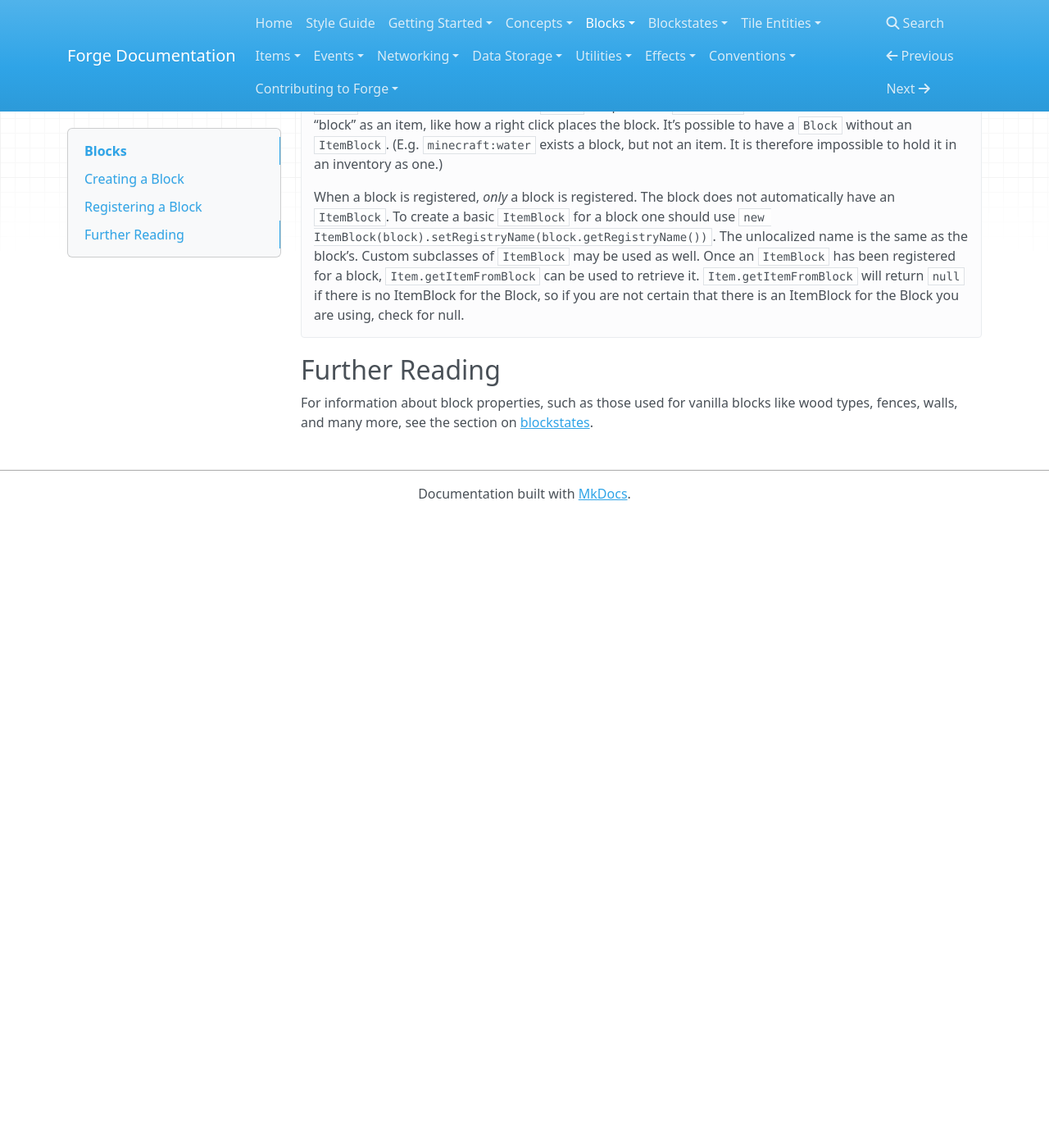
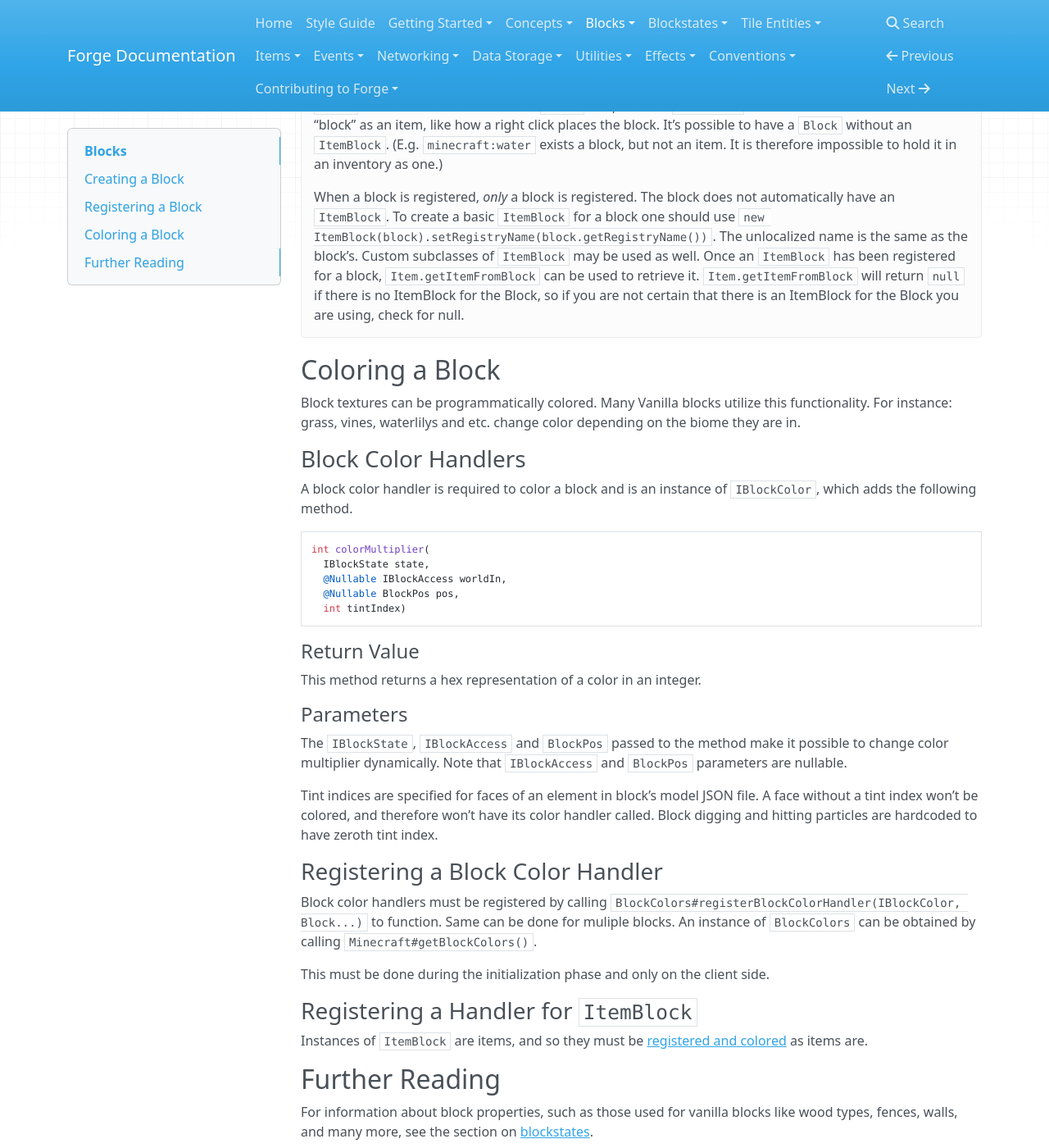
Before and after one commit to MinecraftForge/Documentation, an MkDocs documentation site: the page built from docs/blocks/blocks.md, in a window 1280 px wide and 1400 px high, scrolled down 1314 px. Shown: the whole window at 82% size. Built offline with MkDocs 1.6.1, drawn with Linux system fonts in a browser that asks for light colours; nearby versions of some CDN libraries; old or Windows-style settings are respelled for this version of MkDocs; before the commit the page ends 1944 px from its top, so only the background shows below that.

Commit message:
Added some information about coloring blocks and items (#102)
* Add "Coloring a Block" section to Blocks

* Add "Coloring an Item" section to Items; organize

* Last check

* json -> JSON

* Change based on elifoster's suggestions

* WIP

* Finish changing based on williewillus's suggestions

* WIP

* Final version of items coloring

I suppose.

* Final version of block coloring

I suppose

* Why did that new line appear out of nowhere?

* A little of organization

* Required changes (besides BlockModelRenderer thing)

* Update Blocks

* This little thing annoys me

````diff
--- a/docs/blocks/blocks.md
+++ b/docs/blocks/blocks.md
@@ -35,6 +35,43 @@ Blocks must be [registered][registering] to function.
 
     When a block is registered, *only* a block is registered. The block does not automatically have an `ItemBlock`. To create a basic `ItemBlock` for a block one should use `new ItemBlock(block).setRegistryName(block.getRegistryName())`. The unlocalized name is the same as the block's. Custom subclasses of `ItemBlock` may be used as well. Once an `ItemBlock` has been registered for a block, `Item.getItemFromBlock` can be used to retrieve it. `Item.getItemFromBlock` will return `null` if there is no ItemBlock for the Block, so if you are not certain that there is an ItemBlock for the Block you are using, check for null.
 
+Coloring a Block
+----------------
+
+Block textures can be programmatically colored. Many Vanilla blocks utilize this functionality. For instance: grass, vines, waterlilys and etc. change color depending on the biome they are in.
+
+### Block Color Handlers
+
+A block color handler is required to color a block and is an instance of `IBlockColor`, which adds the following method.
+
+```java
+int colorMultiplier(
+  IBlockState state,
+  @Nullable IBlockAccess worldIn,
+  @Nullable BlockPos pos,
+  int tintIndex)
+```
+
+#### Return Value
+
+This method returns a hex representation of a color in an integer.
+
+#### Parameters
+
+The `IBlockState`, `IBlockAccess` and `BlockPos` passed to the method make it possible to change color multiplier dynamically. Note that `IBlockAccess` and `BlockPos` parameters are nullable.
+
+Tint indices are specified for faces of an element in block's model JSON file. A face without a tint index won't be colored, and therefore won't have its color handler called. Block digging and hitting particles are hardcoded to have zeroth tint index.
+
+### Registering a Block Color Handler
+
+Block color handlers must be registered by calling `BlockColors#registerBlockColorHandler(IBlockColor, Block...)` to function. Same can be done for muliple blocks. An instance of `BlockColors` can be obtained by calling `Minecraft#getBlockColors()`.
+
+This must be done during the initialization phase and only on the client side.
+
+### Registering a Handler for `ItemBlock`
+
+Instances of `ItemBlock` are items, and so they must be [registered and colored][] as items are.
+
 Further Reading
 ---------------
 
@@ -43,3 +80,4 @@ For information about block properties, such as those used for vanilla blocks li
 [sounds]: ../effects/sounds.md
 [registering]: ../concepts/registries.md#registering-things
 [blockstates]: ../blockstates/states.md
+[registered and colored]: ../items/items.md#coloring-an-item
````
Also changed, not shown: docs/items/items.md (+29 -0 lines).
